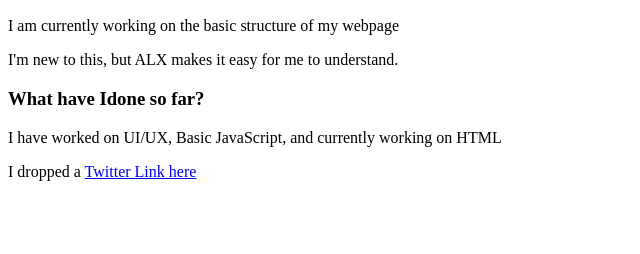
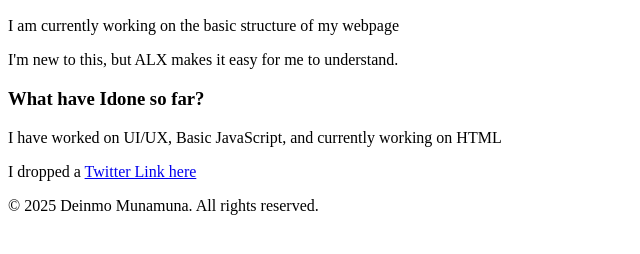
Before and after one commit to deinmomunamuna/My_First_Portfolio, a plain HTML site: page index.html in a window 1280 px wide. Shown: the part 450-704 px from the top of the page, without its empty margins (0-640 px from the left). Drawn offline with Linux system fonts and the light colour scheme.

Commit message:
All files updated

```diff
--- a/index.html
+++ b/index.html
@@ -23,6 +23,9 @@
 
     I dropped a <a href="tweets.html">Twitter Link here</a>
 
+    <footer>
+        <p>&copy; 2025 Deinmo Munamuna. All rights reserved.</p>
+    </footer>
 
 </body>
 </html>
```
